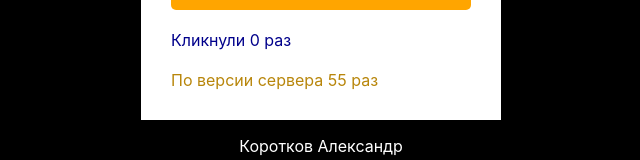
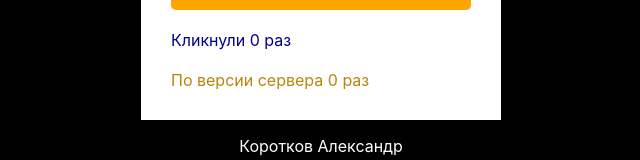
Before and after one commit to alkorotkovv/click, a React (Create React App) app: page / in a window 1280 px wide. Shown: the part 138-298 px from the top of the page, without its empty margins (319-959 px from the left). Built offline with nearby package versions, Linux system fonts and the light colour scheme.

Commit message:
логика

```diff
--- /dev/null
+++ b/src/components/Answer/Answer.scss
@@ -0,0 +1,10 @@
+.title {
+  margin: 0;
+  padding: 0;
+  display: flex;
+  color: darkblue;
+
+  &_yellow {
+    color: darkgoldenrod;
+  }
+}
--- /dev/null
+++ b/src/components/Answer/Answer.tsx
@@ -0,0 +1,13 @@
+import './Answer.scss';
+import {dataObject} from '../../interfaces/interfaces'
+
+const Answer = ({loading, data}:dataObject ) => {
+
+return (
+  <p className='title title_yellow'>
+    { (!data?.ok && !loading) ? data?.error_ui : (loading) ? ' Идет загрузка данных с сервера ' : 'По версии сервера '+  (!loading? data?.count: "*")  + ' раз'}
+  </p>
+);
+}
+
+export default Answer;
--- a/src/components/App/App.tsx
+++ b/src/components/App/App.tsx
@@ -1,11 +1,10 @@
 import './App.scss';
-import React from 'react';
 import Header from '..//Header/Header';
 import Main from '../Main/Main';
 import Footer from '../Footer/Footer';
 
 
-const App: React.FC = () => {
+const App = () => {
   return (
     <div className="app">
       <Header />
--- a/src/components/Main/Main.tsx
+++ b/src/components/Main/Main.tsx
@@ -1,9 +1,9 @@
 import './Main.scss';
 import React, { useState, useEffect, useRef } from 'react';
 import {useFetch} from '../../hooks/useFetch';
+import Answer from '../Answer/Answer';
 
-
-const Main: React.FC = () => {
+const Main = () => {
 
 //Другая реализация
 /*
@@ -38,34 +38,7 @@ function handleButtonClick() {
 
 const buttonRef = useRef(0);
 const [count, setCount] = useState(0);
-const [serverCount, setServerCount] = useState(55);
 const data = useFetch(count);
-
-
-useEffect(() => {
-  console.log("поменялся ответ")
-  if (data.data) {
-    console.log("ne pusto")
-    if (data.data.ok) {
-      console.log("OK")
-      const {ok, count} = data.data;
-      console.log(data.data)
-      console.log(ok)
-      console.log(count)
-      setServerCount(count || 0)
-    }
-    else {
-      console.log("NOTOK")
-      const {ok, error, error_ui} = data.data;
-      console.log(data.data)
-      console.log(ok)
-      console.log(error)
-      console.log(error_ui)
-    }
-  }
-  else console.log("Ошибка")
-}
-, [data])
 
 function debounce( callback:() => void, delay:number ) {
   let timeout: number;
@@ -79,22 +52,11 @@ function debounce( callback:() => void, delay:number ) {
 
 const debouncedButtonClick = debounce(() => setCount(buttonRef.current), 1000);
 
-
-
-
-
-
-
-
-
-
-
-
 return (
   <main className="content">
     <button className={!data.loading ? "button" : "button button_disabled" } onClick={debouncedButtonClick} disabled={data.loading}>{data.loading ? "Загрузка данных" :"Кликнуть"}</button>
     <p className='title'>Кликнули {buttonRef.current} раз</p>
-    <p className='title title_yellow'>По версии сервера {serverCount} раз</p>
+    <Answer loading={data.loading} data={data.data} />
   </main>
 );
 }
--- a/src/hooks/useFetch.tsx
+++ b/src/hooks/useFetch.tsx
@@ -1,22 +1,10 @@
 import { useState, useEffect } from "react";
 import {url} from '../utils/constants'
+import {dataObject} from '../interfaces/interfaces'
 
 export const useFetch = (count:number) => {
 
-  interface result {
-    ok?: boolean,
-    count?: number,
-    error?: string,
-    error_ui?: string
-  }
-
-  interface dataObject {
-    loading?: boolean,
-    data?: result,
-    error?: string
-  }
-
-  const [data, setData] = useState<dataObject>({loading: false, data: {ok: false, count: 0, error: "", error_ui: ""}, error: ""})
+  const [data, setData] = useState<dataObject>({loading: false, data: {ok: true, count: 0, error: "", error_ui: ""}})
 
   function fetchData(url:string, count:number) {
     setData({ loading: true});
@@ -36,10 +24,12 @@ export const useFetch = (count:number) => {
       setData({ loading: false, data: res });
     })
     .catch((error) => {
-      setData({ loading: false, error: "Ошибка"  });
+      setData({ loading: false });
+      console.log("Ошибка")
     });
   }
 
+  //Запрашиваем данные только если кликнули
   useEffect(() => {
     if (count) fetchData(url, count);
   }, [count]);
--- a/src/index.tsx
+++ b/src/index.tsx
@@ -8,9 +8,9 @@ const root = ReactDOM.createRoot(
   document.getElementById('root') as HTMLElement
 );
 root.render(
-  <React.StrictMode>
+  //<React.StrictMode>
     <App />
-  </React.StrictMode>
+  //</React.StrictMode>
 );
 
 // If you want to start measuring performance in your app, pass a function
--- /dev/null
+++ b/src/interfaces/interfaces.tsx
@@ -0,0 +1,11 @@
+export interface result {
+  ok: boolean,
+  count?: number,
+  error?: string,
+  error_ui?: string
+}
+
+export interface dataObject {
+  loading: boolean,
+  data?: result
+}
```
Also changed, not shown: src/images/logo.svg (deleted).
